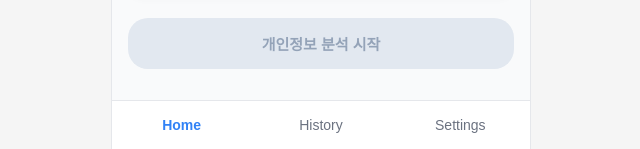
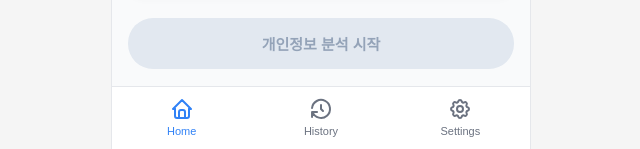
Before and after one commit to hootbee/SafeToUpload, a React app in the folder frontend/: page / in a window 1280 px wide. Both pictures are taken after a click on the button "시작하기". Shown: the part 783-932 px from the top of the page, without its empty margins (319-959 px from the left). Built offline with nearby package versions, Linux system fonts and the light colour scheme; no server answers; a web font is replaced by a local one.

Commit message:
fix: 하단 네비게이션바 수정

```diff
--- a/frontend/src/sidepanel/components/BottomTabNav.tsx
+++ b/frontend/src/sidepanel/components/BottomTabNav.tsx
@@ -1,4 +1,5 @@
 import type { TabKey } from '../../shared/types';
+import { TbHome, TbHistory, TbSettings } from "react-icons/tb";
 
 interface Props {
   current: TabKey;
@@ -6,10 +7,10 @@ interface Props {
 }
 
 export function BottomTabNav({ current, onChange }: Props) {
-  const tabs: Array<{ key: TabKey; label: string }> = [
-    { key: 'home', label: 'Home' },
-    { key: 'history', label: 'History' },
-    { key: 'settings', label: 'Settings' },
+  const tabs: Array<{ key: TabKey; label: string; icon: React.ReactNode }> = [
+    { key: 'home', label: 'Home', icon: <TbHome size={24} /> },
+    { key: 'history', label: 'History', icon: <TbHistory size={24} /> },
+    { key: 'settings', label: 'Settings', icon: <TbSettings size={24} /> },
   ];
 
   return (
@@ -21,7 +22,10 @@ export function BottomTabNav({ current, onChange }: Props) {
           onClick={() => onChange(tab.key)}
           type="button"
         >
-          {tab.label}
+          <div className="tab-content">
+            {tab.icon}
+            <span className="tab-label">{tab.label}</span>
+          </div>
         </button>
       ))}
     </nav>
--- a/frontend/src/sidepanel/styles/sidepanel.css
+++ b/frontend/src/sidepanel/styles/sidepanel.css
@@ -159,14 +159,14 @@ input[type='range'] {
   width: 100%;
   padding: 15px;
   font-size: 15px;
-  font-weight: 700;
+  font-weight: 600;
   border: none;
-  border-radius: 20px;
+  border-radius: 25px;
   box-shadow: 0 4px 10px rgba(29, 78, 216, 0.2);
   display: flex;
   align-items: center;
   justify-content: center;
-  font-family: 'Pretendard', 'Noto Sans KR', 'Apple SD Gothic Neo', sans-serif !important;
+  font-family: 'Pretendard', 'Noto Sans KR', 'Apple SD Gothic Neo', sans-serif;
   cursor: pointer;
   white-space: nowrap;
   appearance: none;
@@ -312,11 +312,13 @@ input[type='range'] {
   border-top: 1px solid var(--color-border);
   background: rgba(255, 255, 255, 0.95);
   backdrop-filter: blur(8px);
+  z-index: 100;
+  padding-bottom: env(safe-area-inset-bottom, 0px);
 }
 
 .tab-btn {
   border: 0;
-  padding: 16px 0;
+  padding: 10px 0 12px 0;
   background: transparent;
   color: var(--color-text-muted);
   font-size: 14px;
@@ -328,6 +330,18 @@ input[type='range'] {
 .tab-btn.active {
   color: var(--color-primary);
   font-weight: 600;
+}
+
+.tab-content {
+  display: flex;
+  flex-direction: column;
+  align-items: center;
+  gap: 4px;
+}
+
+.tab-label {
+  font-size: 11px;
+  font-weight: 500;
 }
 
 /* 플랫폼 버튼 스타일 */
```
